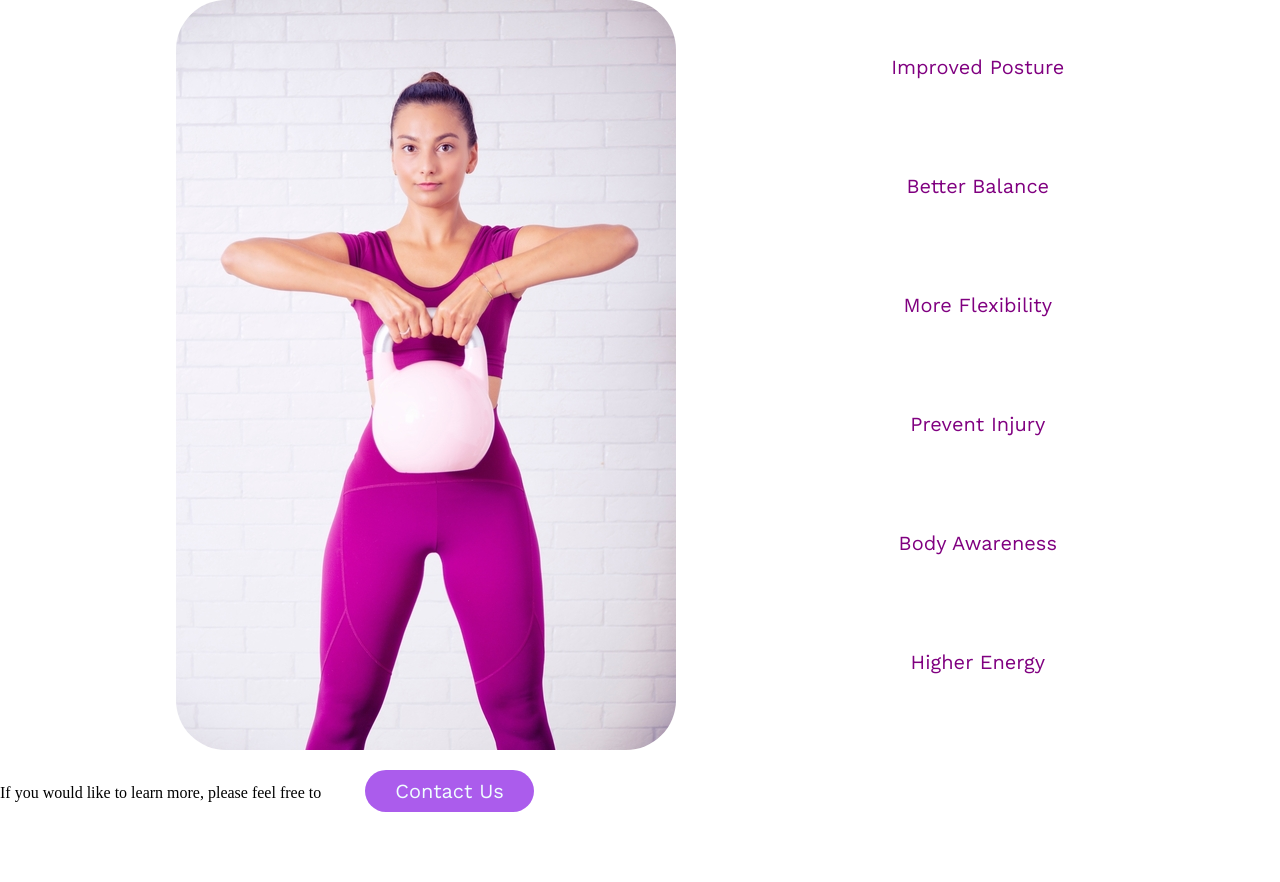
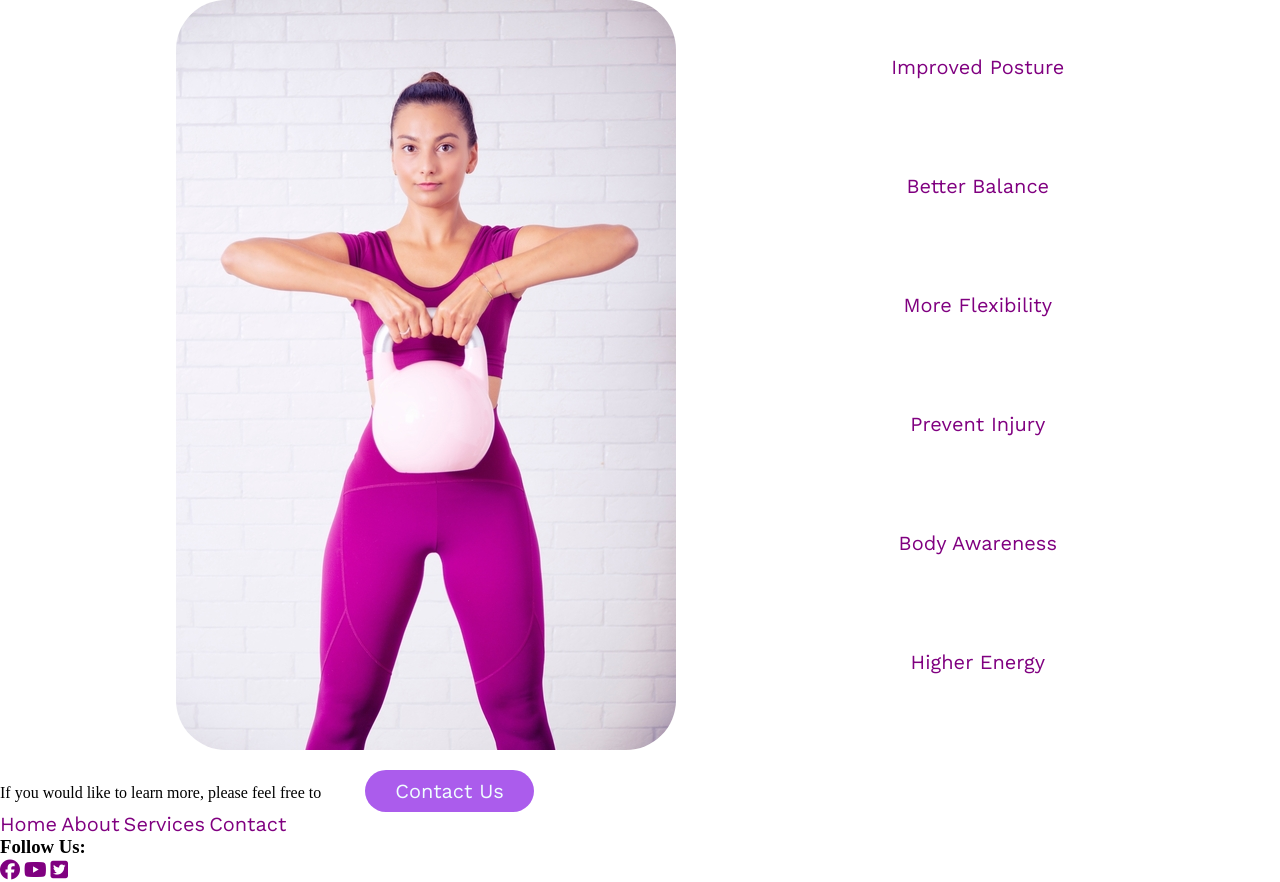
Before and after one commit to saziosu/harmony-pilates, a plain HTML site: page index.html in a window 1280 px wide. Shown: the part 1662-2544 px from the top of the page. Before the commit the page ends 2474 px from the top, so only its background shows below. Drawn offline with nearby package versions, Linux system fonts and the light colour scheme.

Commit message:
Added footer nav links and social links

```diff
--- a/index.html
+++ b/index.html
@@ -68,6 +68,24 @@
             If you would like to learn more, please feel free to <button>Contact Us</button>
         </span>
     </section>
+    <footer>
+        <div id="links-container">
+            <a href="index.html">Home</a>
+            <a href="about.html">About</a>
+            <a href="services.html">Services</a>
+            <a href="contact.html">Contact</a>
+        </div>
+        <div id="social-container">
+            <h3>Follow Us:</h3>
+            <a href="https://facebook.com" target="_blank" rel="noopener"
+                aria-label="Visit our Facebook page (opens in a new tab)"><i class="fa-brands fa-facebook"></i></a>
+            <a href="https://youtube.com" target="_blank" rel="noopener" aria-label="Subscribe to our YouTube Channel (opens in a new tab)"><i class="fa-brands fa-youtube"></i></a>
+            <a href="https://instagram.com" target="_blank" rel="noopener" aria-label="Follow our Instagram (opens in a new tab)"></a>
+            <a href="https://twitter.com" target="_blank" rel="noopener" aria-label="Follow our Twitter (opens in a new tab)"><i class="fa-brands fa-square-twitter"></i></a>
+        </div>
+        <!--FontAwesome script-->
+        <script src="https://kit.fontawesome.com/c1c465c0af.js" crossorigin="anonymous"></script>
+    </footer>
 </body>
 
 </html>
```
Lines whose indentation alone changed are shown as unchanged.
